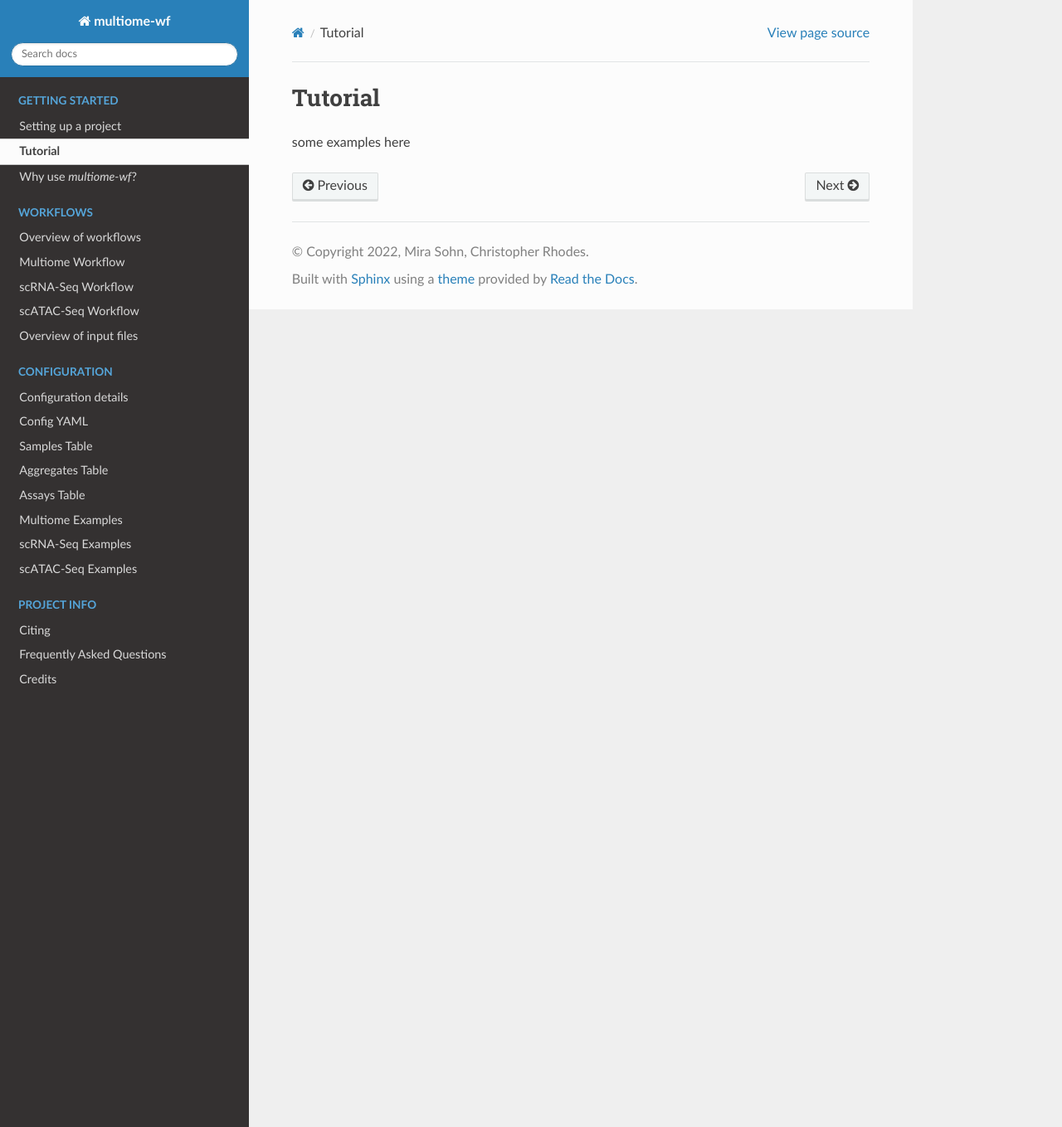
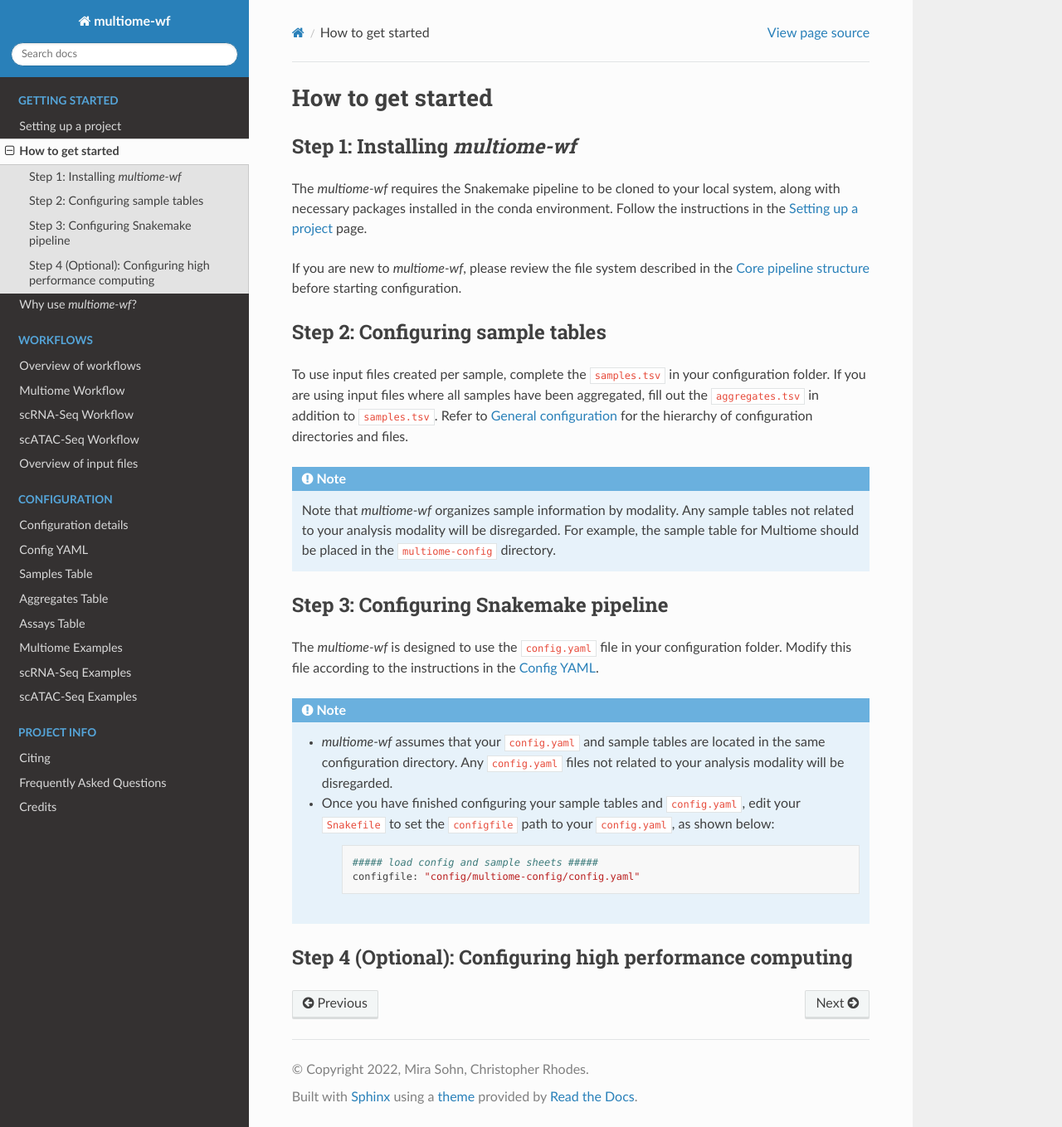
Before and after one commit to NICHD-BSPC/multiome-wf, a Sphinx documentation site: the page built from docs/getting-started/tutorial.rst, in a window 1280 px wide and 1359 px high. Shown: the whole window at 83% size. Built offline with Sphinx 7.4.7 and the Read the Docs theme 2.0.0, drawn with Linux system fonts in a browser that asks for light colours.

Commit message:
tutorial page in progress

```diff
--- a/docs/getting-started/tutorial.rst
+++ b/docs/getting-started/tutorial.rst
@@ -1,6 +1,57 @@
 .. _tutorial:
 
-Tutorial
-========
+How to get started
+==================
 
-some examples here
+Step 1: Installing `multiome-wf`
+--------------------------------
+
+The `multiome-wf` requires the Snakemake pipeline to be cloned to your local
+system, along with necessary packages installed in the conda environment.
+Follow the instructions in the :ref:`setup` page.
+
+If you are new to `multiome-wf`, please review the file system
+described in the :ref:`pipeline-structure` before starting configuration.
+
+Step 2: Configuring sample tables
+---------------------------------
+
+To use input files created per sample, complete the ``samples.tsv`` in your
+configuration folder. If you are using input files where all samples
+have been aggregated, fill out the ``aggregates.tsv`` in addition to
+``samples.tsv``. Refer to :ref:`config-general` for the hierarchy of
+configuration directories and files.
+
+.. note::
+
+    Note that `multiome-wf` organizes sample information by modality. Any sample
+    tables not related to your analysis modality will be disregarded. For example,
+    the sample table for Multiome should be placed in the ``multiome-config``
+    directory.
+
+Step 3: Configuring Snakemake pipeline
+--------------------------------------
+
+The `multiome-wf` is designed to use the ``config.yaml`` file in your
+configuration folder. Modify this file according to the instructions
+in the :ref:`config-yaml`.
+
+.. note::
+
+    - `multiome-wf` assumes that your ``config.yaml`` and sample tables are
+      located in the same configuration directory. Any ``config.yaml`` files
+      not related to your analysis modality will be disregarded.
+
+    - Once you have finished configuring your sample tables and ``config.yaml``,
+      edit your ``Snakefile`` to set the ``configfile`` path to your
+      ``config.yaml``, as shown below:
+
+        .. code-block:: python
+
+            ##### load config and sample sheets #####
+            configfile: "config/multiome-config/config.yaml"
+
+
+
+Step 4 (Optional): Configuring high performance computing
+---------------------------------------------------------
```
